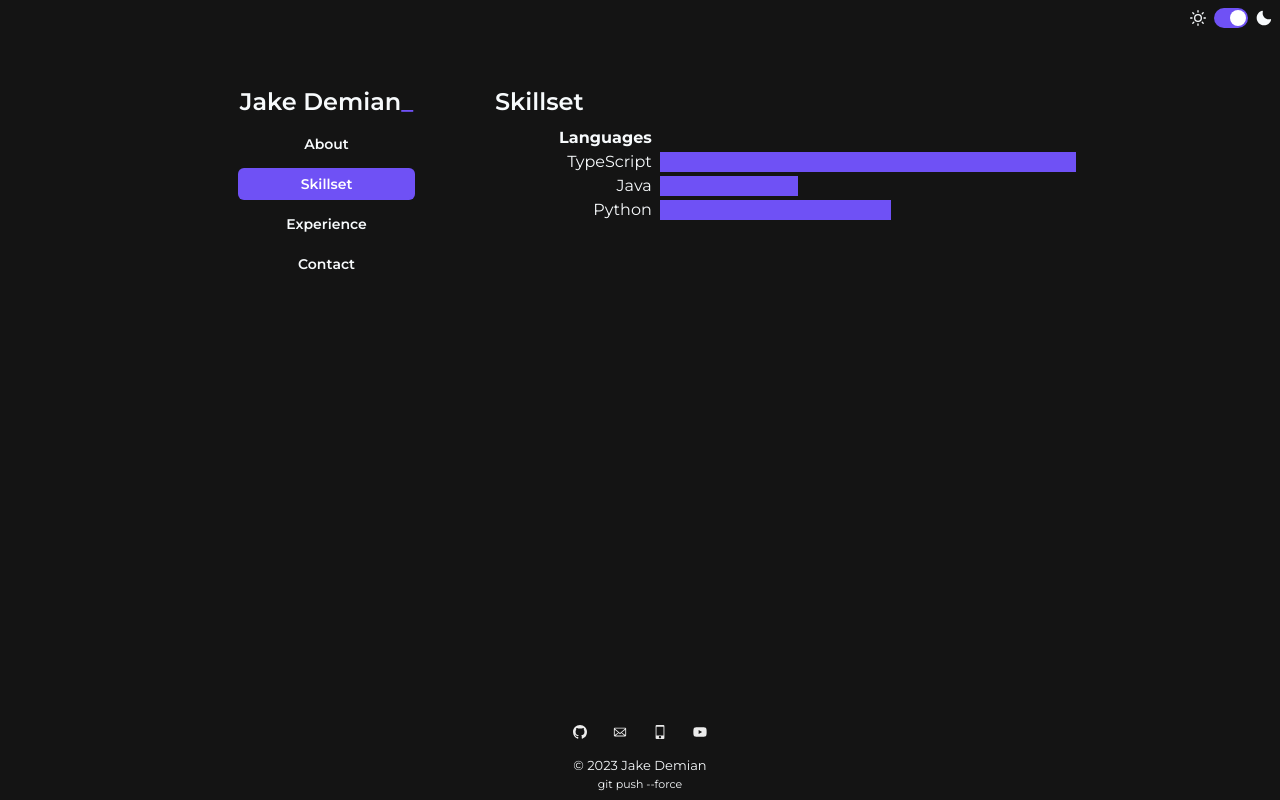
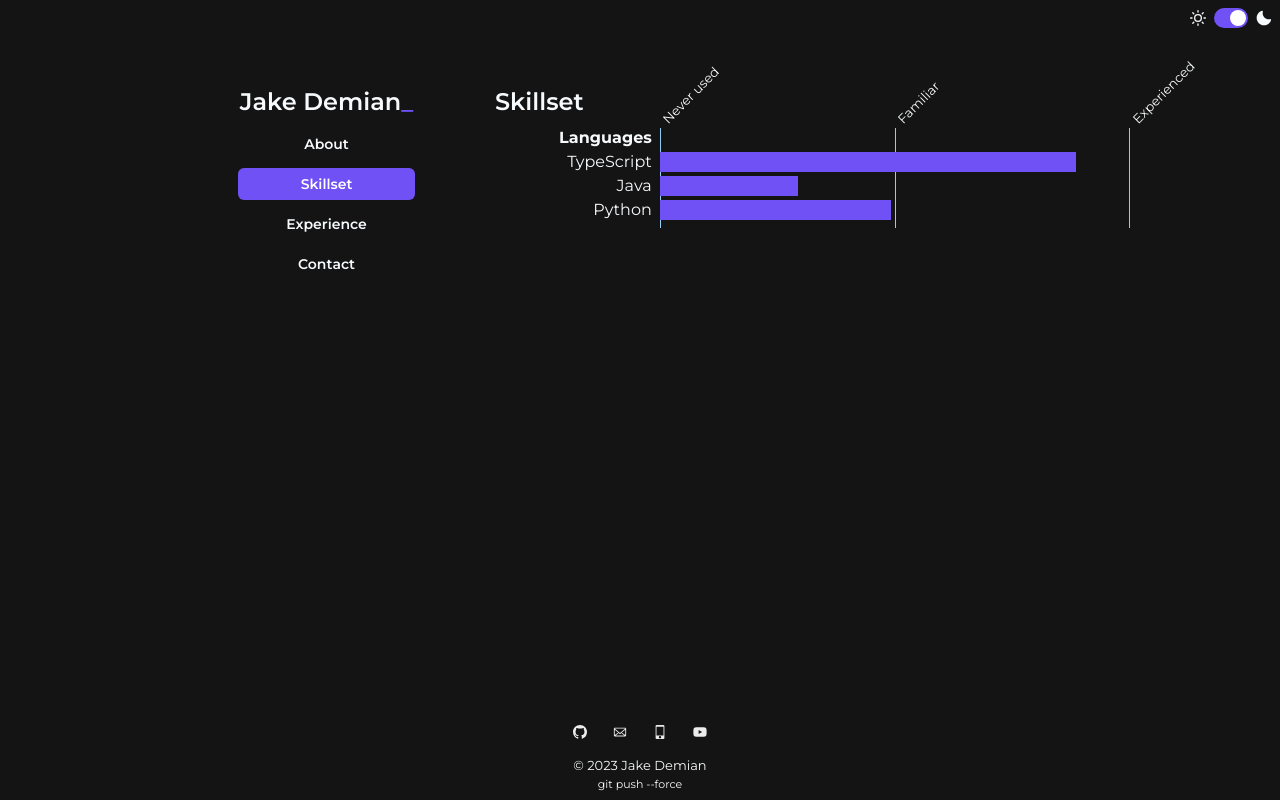
Before and after one commit to jakedemian/jake-personal-website, a React (Create React App) app: page /skillset in a window 1280 px wide. Built offline with nearby package versions, Linux system fonts and the light colour scheme.

Commit message:
bare bones version working

```diff
--- a/src/App.tsx
+++ b/src/App.tsx
@@ -10,7 +10,7 @@ import Experience from 'src/Routes/Experience';
 import Skillset from 'src/Routes/Skillset';
 
 const App = () => {
-  useFaviconBlink();
+  // useFaviconBlink();
 
   return (
     <Routes>
--- a/src/Routes/Skillset/index.tsx
+++ b/src/Routes/Skillset/index.tsx
@@ -1,5 +1,4 @@
 import React from 'react';
-import { Image, Text, VStack } from '@chakra-ui/react';
 
 import Page from 'src/Routes/Page';
 import Chart from 'src/common/Chart/Chart';
--- a/src/common/Chart/Chart.tsx
+++ b/src/common/Chart/Chart.tsx
@@ -1,4 +1,4 @@
-import { Box, Grid, GridItem, HStack, Text, VStack } from '@chakra-ui/react';
+import { Box, Grid, GridItem, HStack, Text } from '@chakra-ui/react';
 import React, { useEffect, useState } from 'react';
 
 const Row: React.FC<{
@@ -37,14 +37,79 @@ const Row: React.FC<{
   );
 };
 
+const commonBorderProps = {
+  borderColor: 'blue.200',
+  borderStyle: 'solid',
+};
+
+const axisLabelTransform = 'rotate(-45deg) translate(20px, -50px)';
+
 const Chart: React.FC = () => {
   return (
+    <Box position="relative">
       <Grid templateColumns="repeat(1, 1fr)" gap={1}>
         <Row label="Languages" isGroupLabel />
         <Row label="TypeScript" value={90} />
         <Row label="Java" value={30} />
         <Row label="Python" value={50} />
       </Grid>
+      <Grid
+        templateColumns="25% 75%"
+        w="100%"
+        h="100%"
+        gap={2}
+        position="absolute"
+        top={0}
+        left={0}
+      >
+        <Box h={5} />
+        <Grid zIndex={-1} flex={1} templateColumns="50% 50%">
+          <Box
+            {...commonBorderProps}
+            borderLeftWidth={1}
+            mb={-2}
+            position="relative"
+          />
+          <Box
+            {...commonBorderProps}
+            borderLeftWidth={1}
+            borderRightWidth={1}
+            mb={-2}
+            position="relative"
+          />
+        </Grid>
+      </Grid>
+      <Grid
+        position="absolute"
+        top={0}
+        left={0}
+        templateColumns="25% 75%"
+        w={'100%'}
+      >
+        <Box />
+        <Grid templateColumns="50% 50% 50%" transform="translateY(-50px)">
+          <Box>
+            <Text
+              fontSize={13}
+              transform={axisLabelTransform}
+              alignSelf={'left'}
+            >
+              Never used
+            </Text>
+          </Box>
+          <Box>
+            <Text fontSize={13} transform={axisLabelTransform}>
+              Familiar
+            </Text>
+          </Box>
+          <Box>
+            <Text fontSize={13} transform={axisLabelTransform}>
+              Experienced
+            </Text>
+          </Box>
+        </Grid>
+      </Grid>
+    </Box>
   );
 };
 
```
Lines whose indentation alone changed are shown as unchanged.
